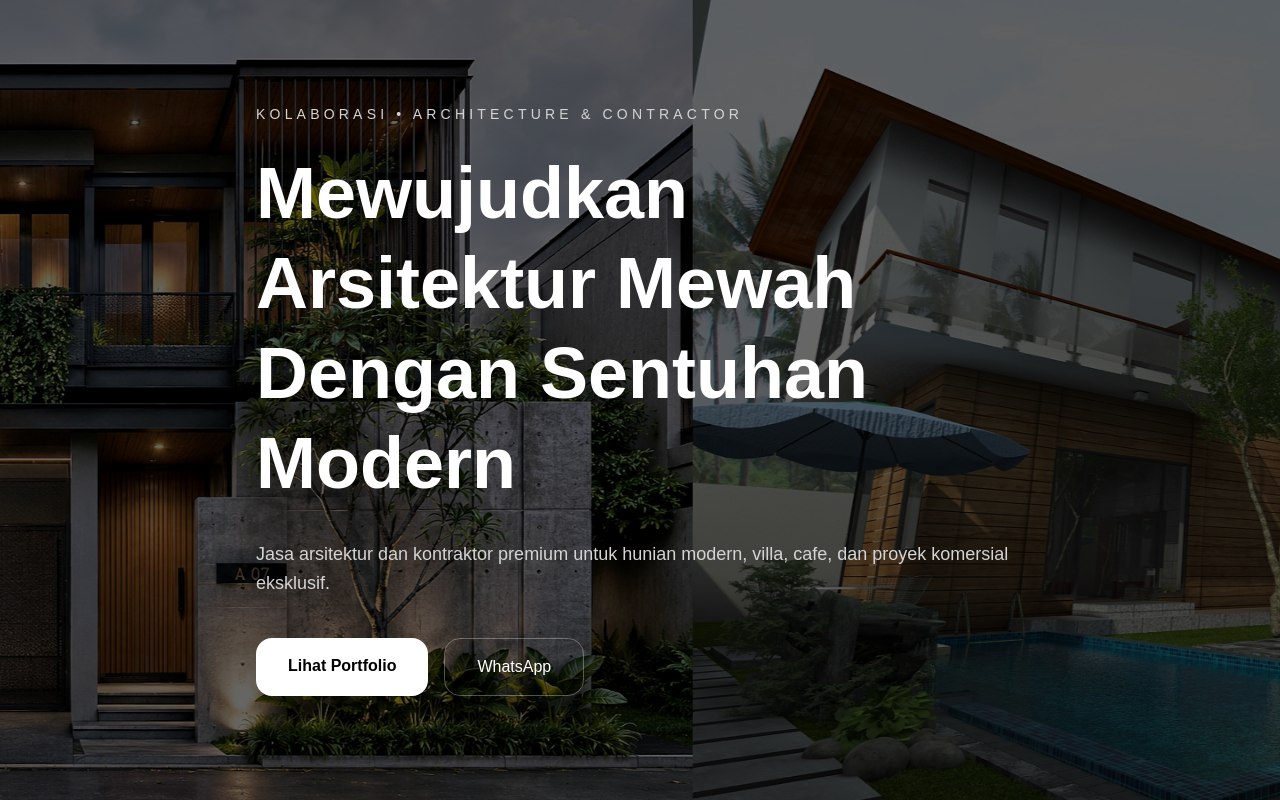
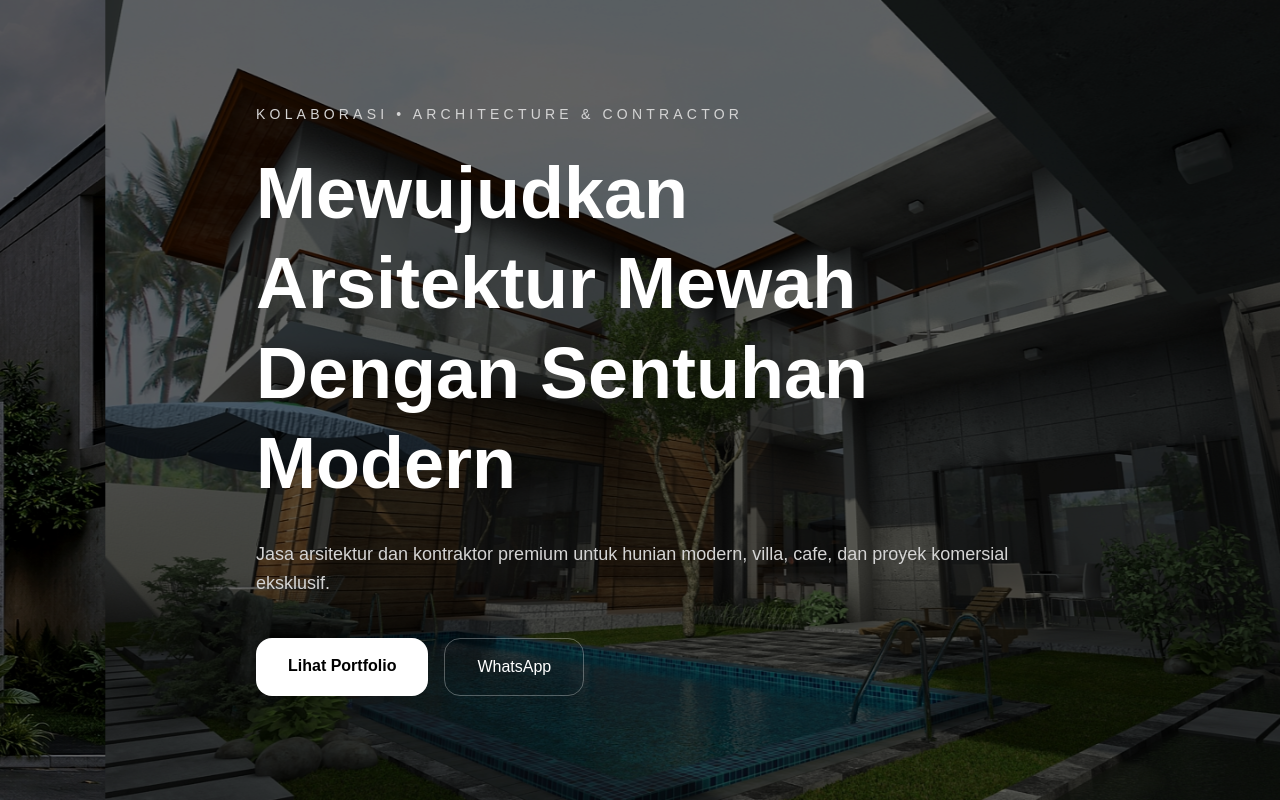
Before and after one commit to th3814ck-ship-it/kolaborasi-website, a Next.js app: page / in a window 1280 px wide. Built offline with nearby package versions, Linux system fonts and the light colour scheme.

Commit message:
fix slideshow timing

```diff
--- a/app/page.tsx
+++ b/app/page.tsx
@@ -1,15 +1,18 @@
 export default function Home() {
   const slides = [
-    "/projects/slide1.jpg",
-    "/projects/slide2.jpg",
-    "/projects/slide3.jpg",
-  ];
+  "/projects/slide1.jpg",
+  "/projects/slide2.jpg",
+  "/projects/slide3.jpg",
+  "/projects/slide4.jpg",
+  "/projects/slide5.jpg",
+  "/projects/slide6.jpg",
+];
 
   return (
     <main className="relative h-screen overflow-hidden text-white bg-black">
       {/* Background */}
       <div className="absolute inset-0 overflow-hidden">
-        <div className="flex w-[300%] h-full animate-slide">
+        <div className="flex w-[600%] h-full animate-slide">
           {slides.map((slide, index) => (
             <div
               key={index}
```
